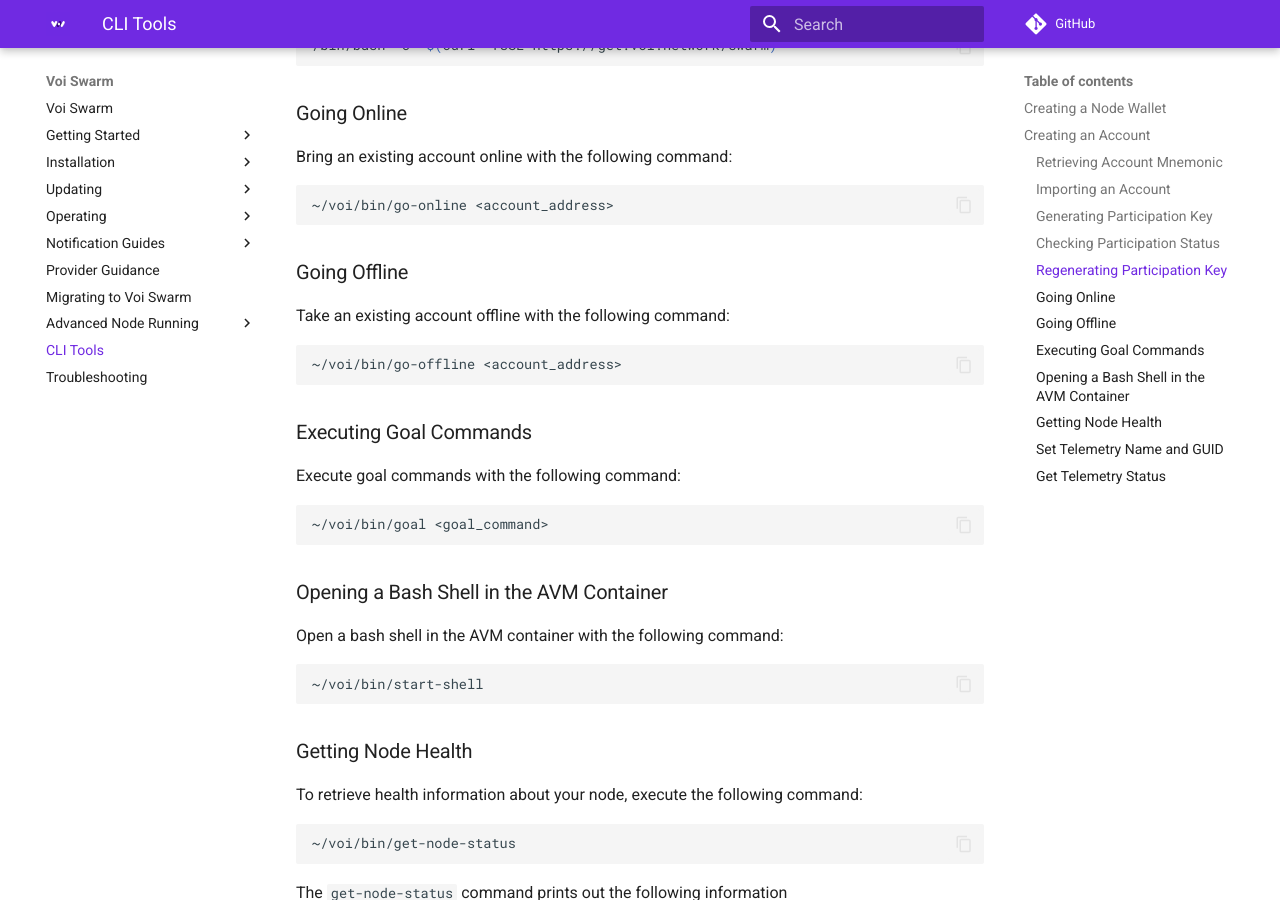
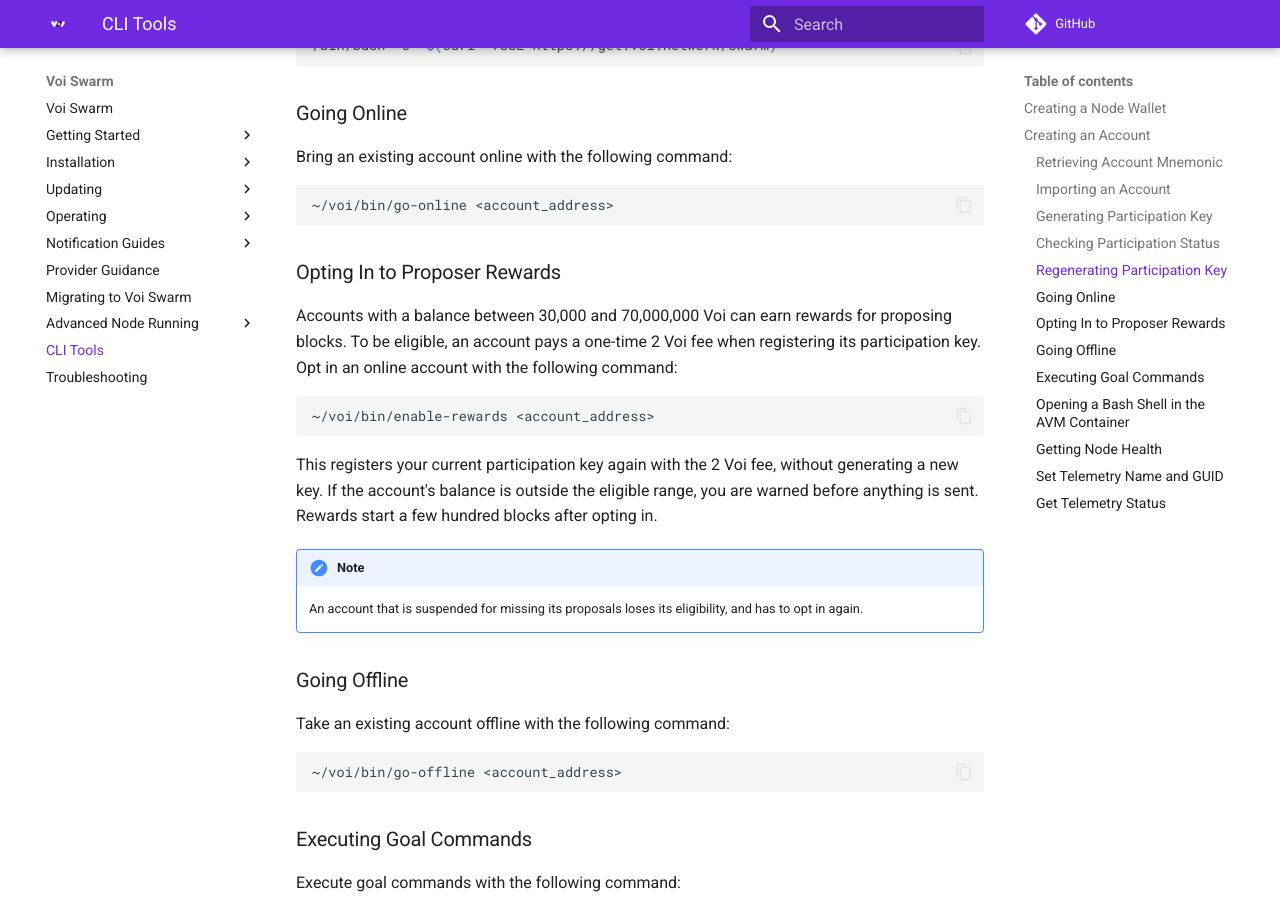
Before and after one commit to VoiNetwork/voi-swarm, an MkDocs documentation site: the page built from docs/cli-tools.md, in a window 1280 px wide and 900 px high, scrolled down 1657 px. Built offline with MkDocs 1.6.1 and Material for MkDocs 9.7.7, drawn with Linux system fonts in a browser that asks for light colours; plug-ins that fetch from the network failed and are left out; comment, search, counter and statistics services are not loaded.

Commit message:
Add opt-in for v40 proposer rewards
Accounts only earn proposer payouts after registering online with a keyreg
fee of at least 2 Voi, while holding 30,000 to 70,000,000 Voi. Swarm always
used the minimum fee, so no account could become eligible through it.

- Ask once whether to pay the 2 Voi fee when an eligible account registers
  or renews, saved as VOINETWORK_PROPOSER_REWARDS
- Add bin/enable-rewards to opt in with the current key, warning first if
  the balance is outside the eligible range
- Report rewards eligibility after registering and in get-participation-status

Co-Authored-By: Claude Opus 5.5 <noreply@anthropic.com>

````diff
--- a/docs/cli-tools.md
+++ b/docs/cli-tools.md
@@ -77,6 +77,23 @@ Bring an existing account online with the following command:
 ~/voi/bin/go-online <account_address>
 ```
 
+### Opting In to Proposer Rewards
+
+Accounts with a balance between 30,000 and 70,000,000 Voi can earn rewards for proposing blocks.
+To be eligible, an account pays a one-time 2 Voi fee when registering its participation key.
+Opt in an online account with the following command:
+
+```bash
+~/voi/bin/enable-rewards <account_address>
+```
+
+This registers your current participation key again with the 2 Voi fee, without generating a new key.
+If the account's balance is outside the eligible range, you are warned before anything is sent.
+Rewards start a few hundred blocks after opting in.
+
+!!! note
+    An account that is suspended for missing its proposals loses its eligibility, and has to opt in again.
+
 ### Going Offline
 
 Take an existing account offline with the following command:
````
Also changed, not shown: docs/installation/installation-advanced.md (+12 -0 lines), 4 other files.
